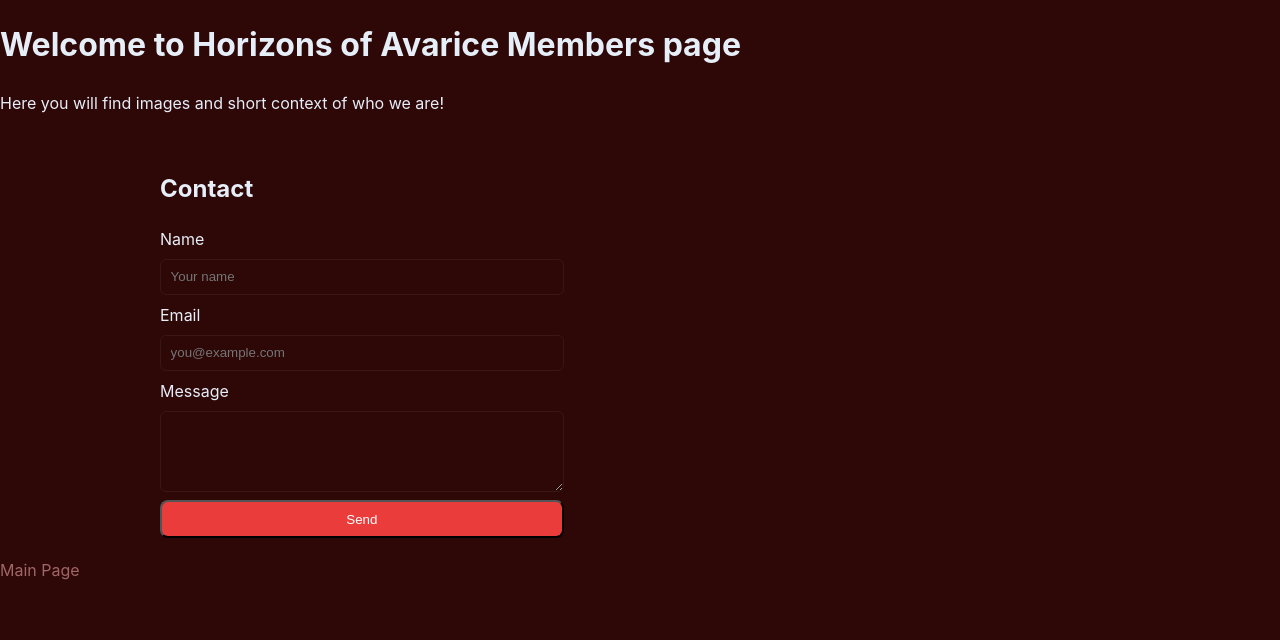
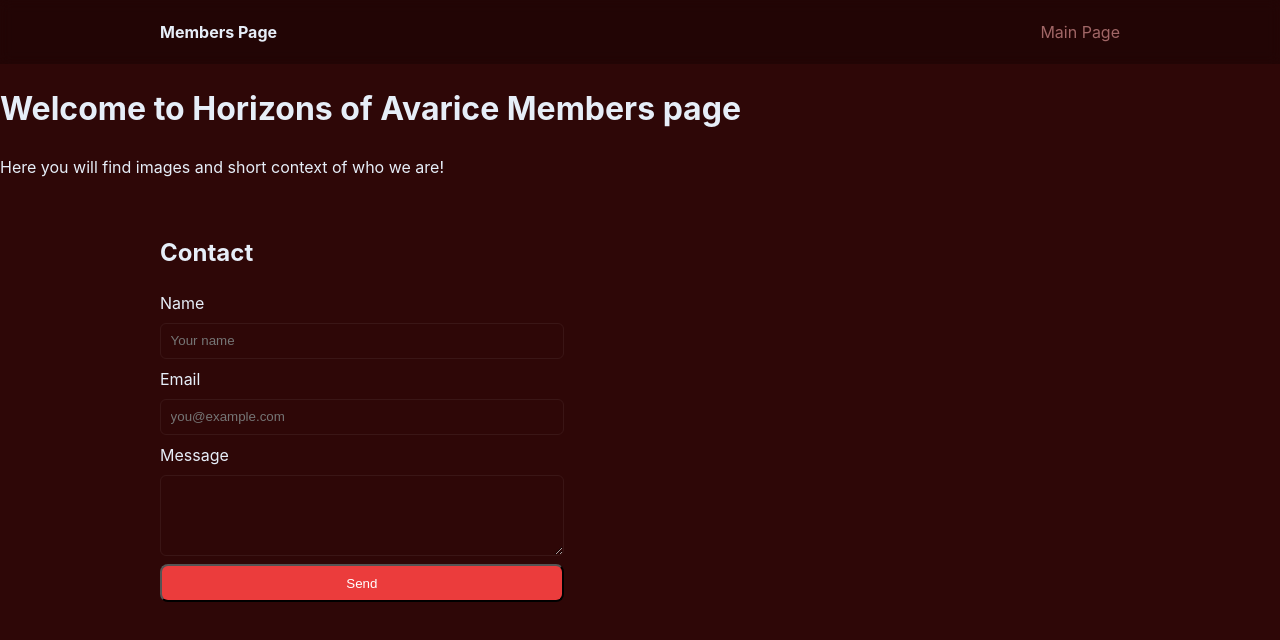
Before and after one commit to hnrksns-rgb/HorizonsofAvariceWeb, a plain HTML site: page Members.html in a window 1280 px wide. Drawn offline with Linux system fonts and the light colour scheme.

Commit message:
changing layout

```diff
--- a/Members.html
+++ b/Members.html
@@ -6,14 +6,21 @@
        <title>Members</title>
        <link rel="stylesheet" href="Members.css">
    </head>
-   <body>
+ <header class="site-header">
+      <div class="container header-inner">
+        <a href="#" class="logo">Members Page</a>
+        <nav class="nav" id="nav">
+          <a href="index.html">Main Page</a>
+        </nav>
+        <button class="menu-toggle" id="menuToggle" aria-label="Toggle menu">☰</button>
+      </div>
+    </header>
+    </section>
+  <body>
        <!-- Content for your secondary page goes here -->
        <h1>Welcome to Horizons of Avarice Members page</h1>
        <p>Here you will find images and short context of who we are!</p>
    </body>
-
-    </section>
-
       <section id="contact" class="contact container">
         <h2>Contact</h2>
         <form id="contactForm" data-endpoint="https://formspree.io/f/manpowzy">
@@ -26,7 +33,4 @@
           <button type="submit" class="btn">Send</button>
         </form>
       </section>
-       <nav class="nav" id="nav">
-          <a href="index.html">Main Page</a>
-        </nav>
    </html>
```
